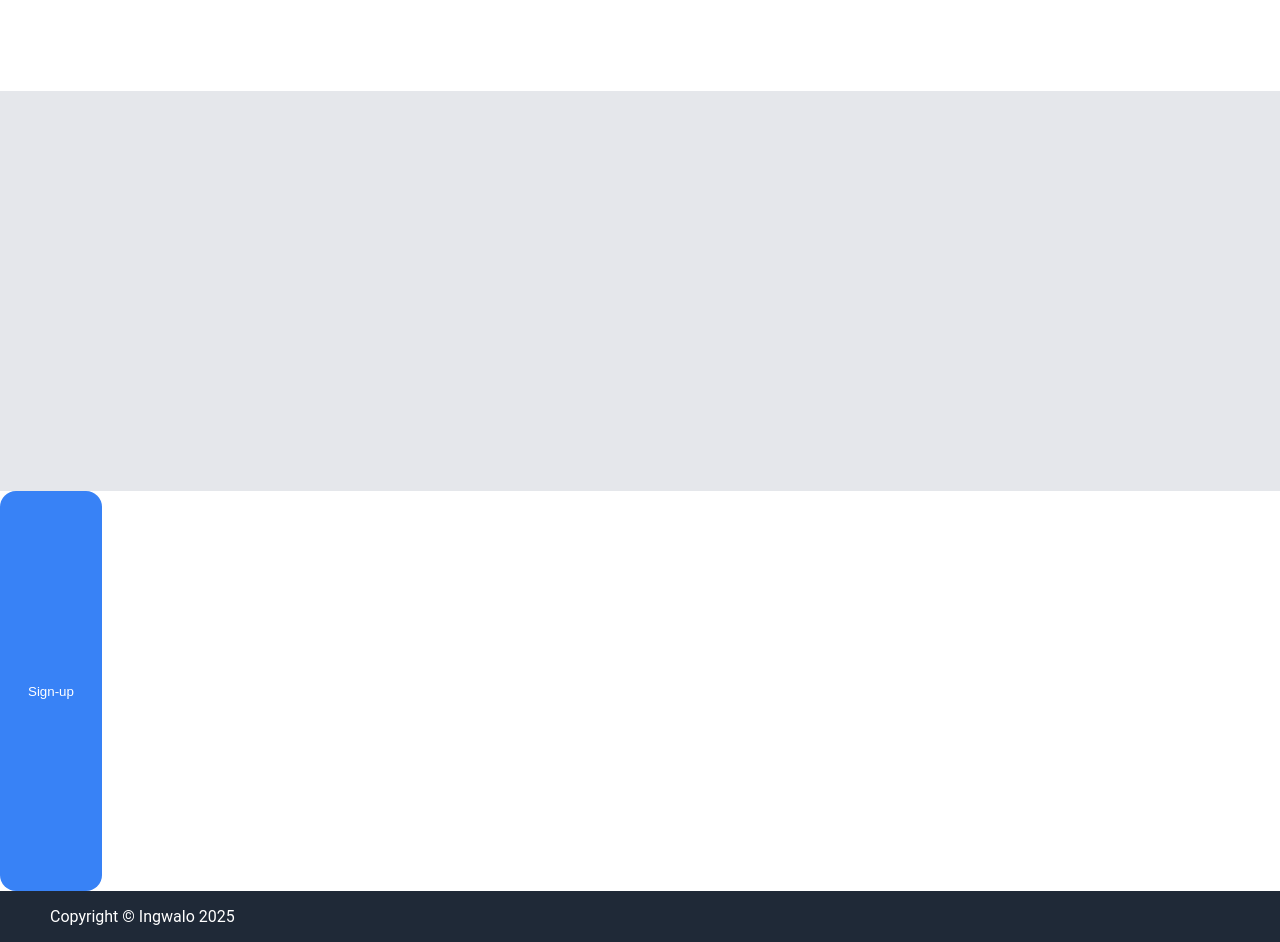
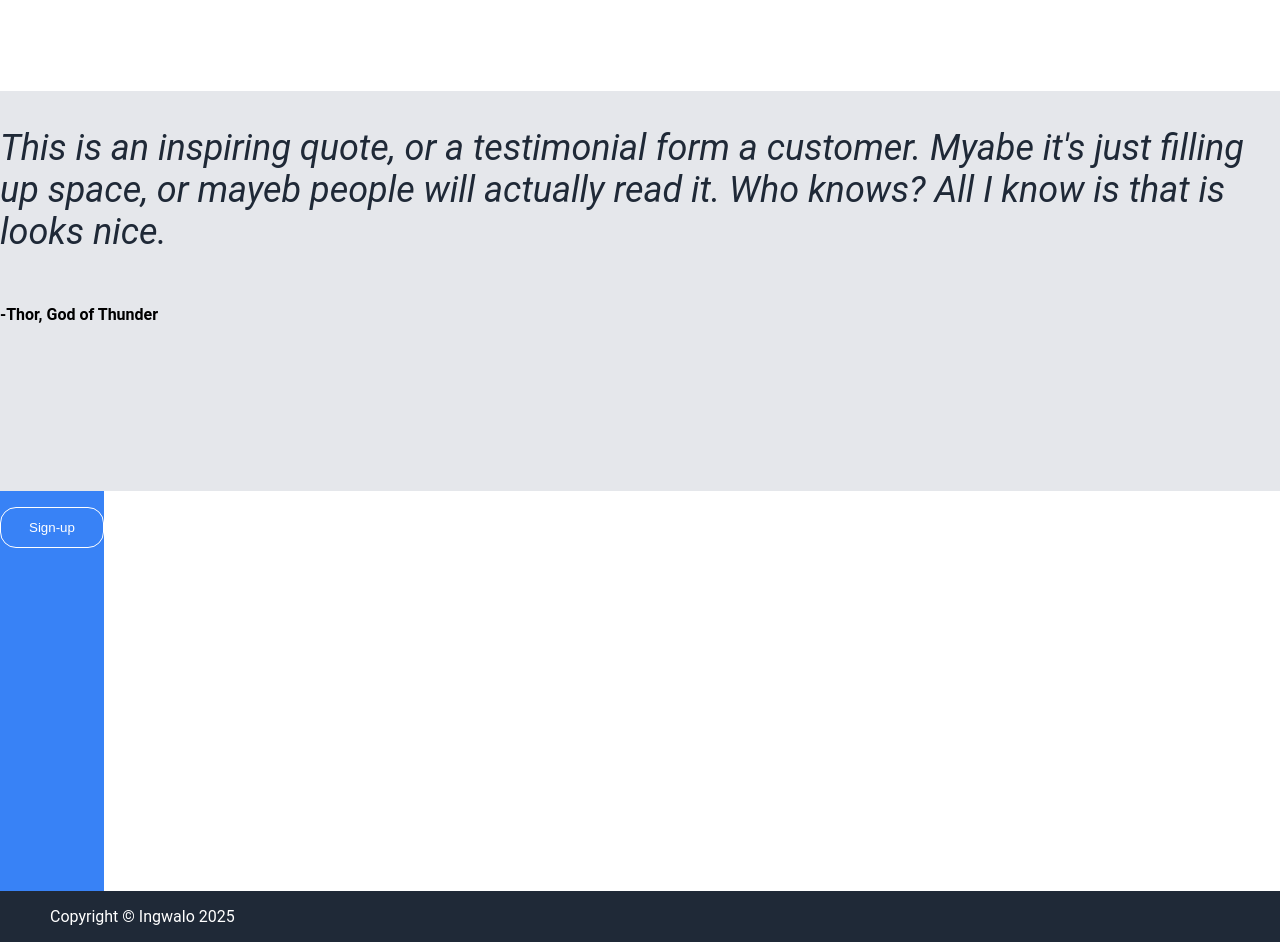
Before and after one commit to uDauduna/landing-page-1, a plain HTML site: page index.html in a window 1280 px wide. Shown: the part 760-1702 px from the top of the page. Drawn offline with Linux system fonts and the light colour scheme.

Commit message:
ADD TEXT TO THIRD BLOCK

```diff
--- a/index.html
+++ b/index.html
@@ -61,14 +61,17 @@
             </div>
             <div class="third-block">
                 <p class="testimonial">
+                    This is an inspiring quote, or a testimonial form a customer. Myabe it's just filling
+                    up space, or mayeb people will actually read it. Who knows? All I know is that is looks nice.
 
                 </p>
                 <p class="testifier">
-
+                    -Thor, God of Thunder
                 </p>
 
             </div>
             <div class="forth-block">
+                <div class="main">
                     <div class="call-to-action">
                         <p class="call">
 
@@ -81,6 +84,8 @@
                         Sign-up
                     </button>
                 </div>
+
+            </div>
         </div>
         <div class="footer">
             <p>
--- a/style.css
+++ b/style.css
@@ -86,6 +86,21 @@ a{
 
 .third-block{
     background-color: #e5e7eb;
+    flex-direction: column;
+}
+.testimonial{
+    font-size: 36px;
+    font-style: italic;
+    font-weight: light;
+    color: #1f2937;
+
+}
+.testifier{
+    font-weight: bold;
+
+}
+.main{
+    background-color: #3882f6;
 }
 
 button{
@@ -93,9 +108,12 @@ button{
     padding: 12px 28px;
     size:18px;
     color: white;
-    border: none;
     border-radius: 16px;
     text-align: center;
+    height: fit-content;
+    border: 1px;
+    border-color: white;
+    border-style: solid;
 
 }
 .sharing-photo{
```
Lines whose indentation alone changed are shown as unchanged.
